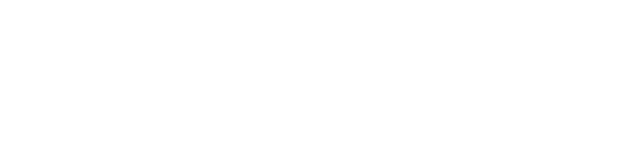
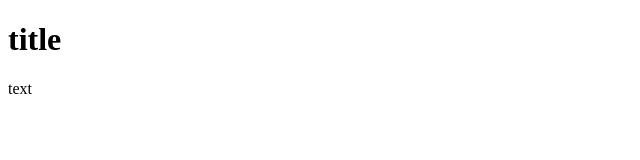
Before and after one commit to migueliswell/09-02-21, a plain HTML site: page index.html in a window 1280 px wide. Shown: the whole page, without its empty margins (0-640 px from the left). Drawn offline with Linux system fonts and the light colour scheme.

Commit message:
added some html code <h1> and <p>

```diff
--- a/index.html
+++ b/index.html
@@ -7,6 +7,8 @@
     <link href="style.css" rel="stylesheet" type="text/css" />
   </head>
   <body>
+    <h1> title </h1>
+    <p>text</p>
     <script src="script.js"></script>
   </body>
 </html>
```
